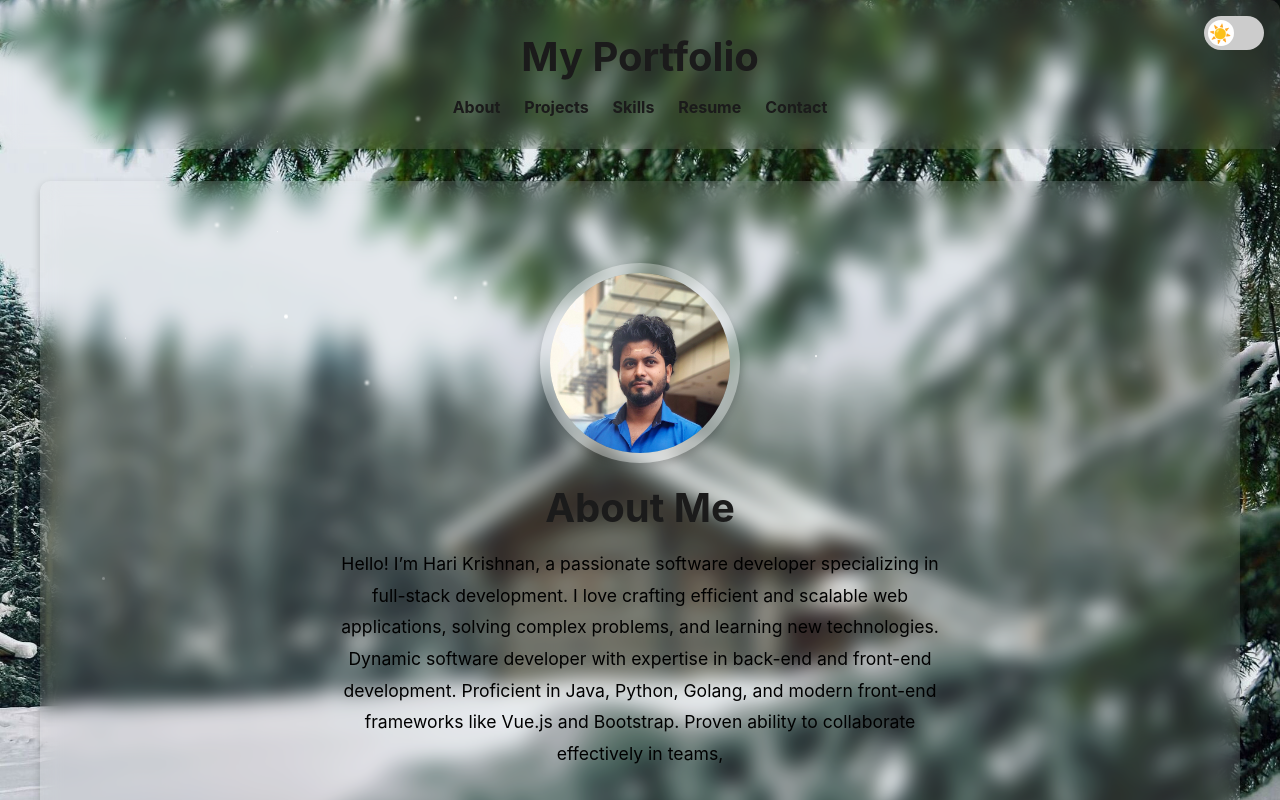
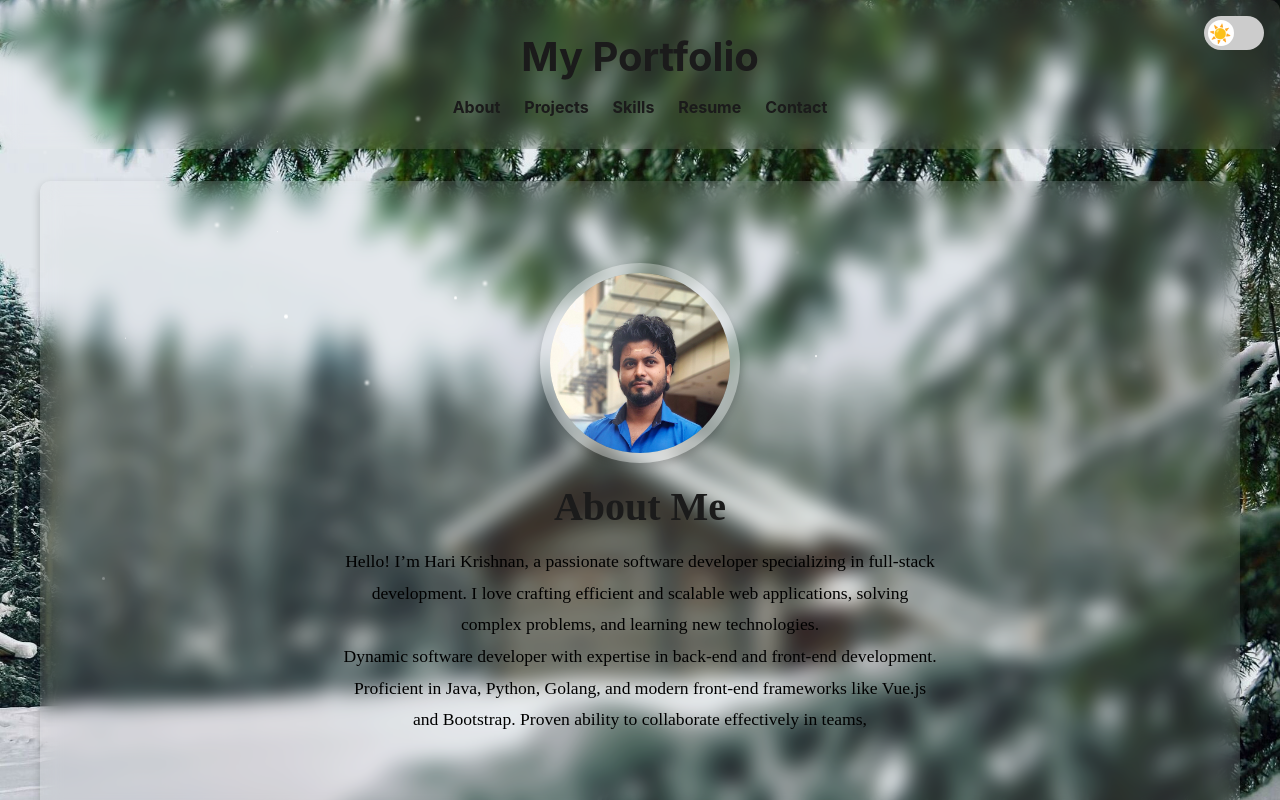
Before and after one commit to Iamharikrishna-dev/myportfolio, a React (Create React App) app: page / in a window 1280 px wide. Shown: the top 800 px of the page. Built offline with nearby package versions, Linux system fonts and the light colour scheme.

Commit message:
Update App.css

```diff
--- a/src/App.css
+++ b/src/App.css
@@ -165,6 +165,7 @@ input:checked + .slider:before {
   align-items: center;
   justify-content: center;
   padding: 2rem;
+  font-family: bold;
   text-align: center; /* Center the text */
 }
 
```
